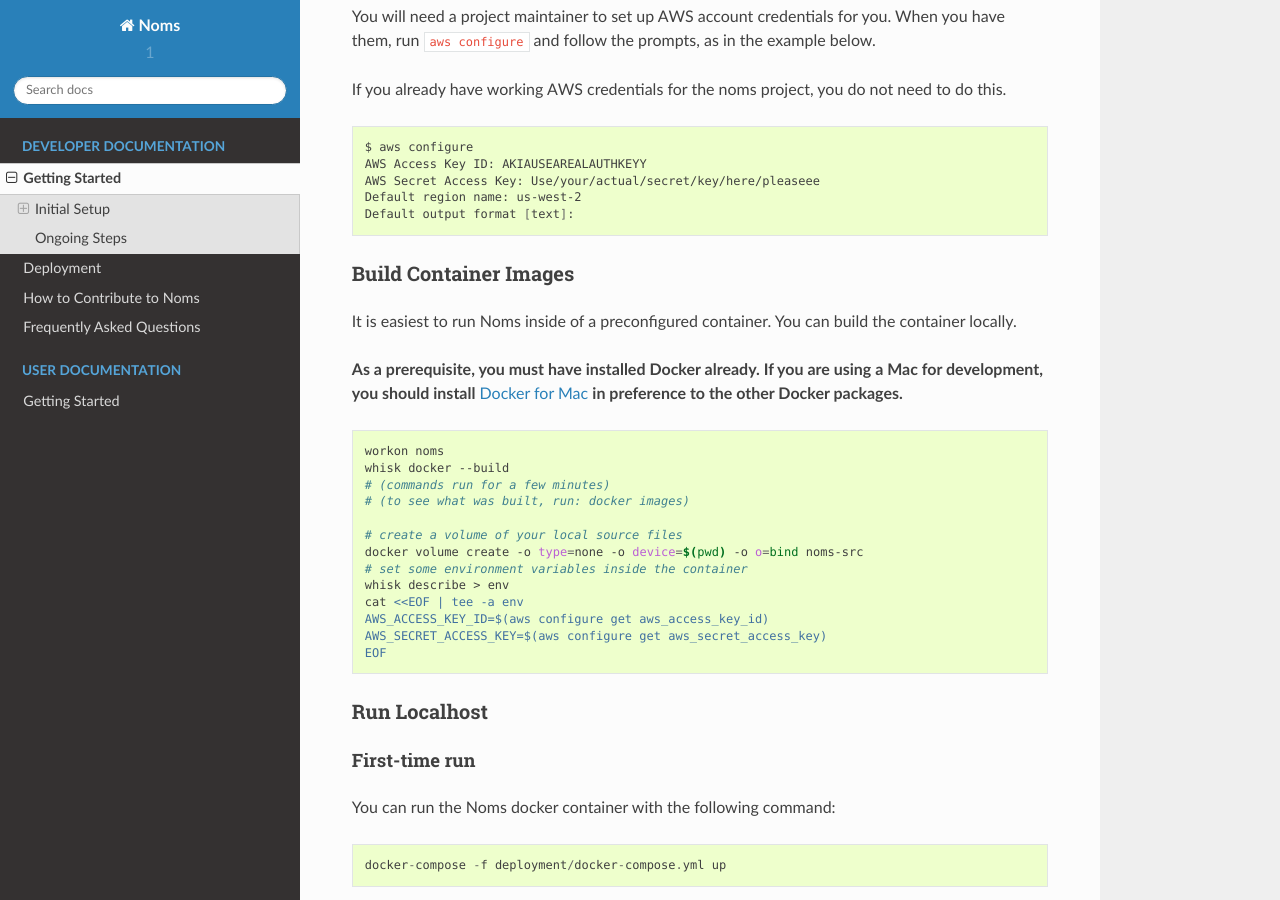
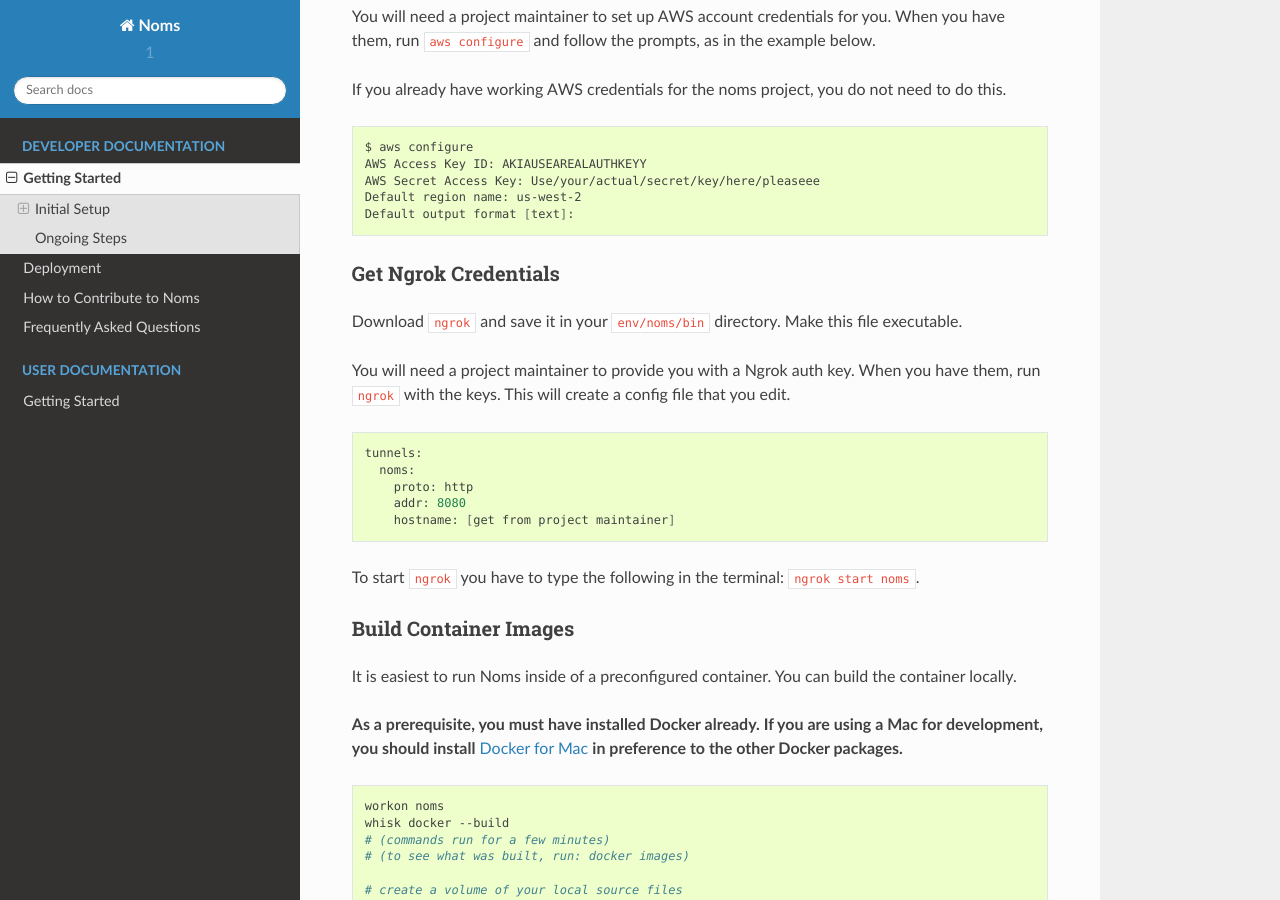
Before and after one commit to katharinechen/Noms, a Sphinx documentation site: the page built from docs/devgettingstarted.rst, in a window 1280 px wide and 900 px high, scrolled down 1076 px. Built offline with Sphinx 7.4.7 and the Read the Docs theme 2.0.0, drawn with Linux system fonts in a browser that asks for light colours; formulas are drawn with MathJax 3.

Commit message:
noms-33 Adding ngrok docs draft

```diff
--- a/docs/devgettingstarted.rst
+++ b/docs/devgettingstarted.rst
@@ -59,6 +59,24 @@ need to do this.
     AWS Secret Access Key: Use/your/actual/secret/key/here/pleaseee
     Default region name: us-west-2
     Default output format [text]:
+
+Get Ngrok Credentials
+~~~~~~~~~~~~~~~~~~~
+
+Download ``ngrok`` and save it in your ``env/noms/bin`` directory. Make this file executable.
+
+You will need a project maintainer to provide you with a Ngrok auth key.
+When you have them, run ``ngrok`` with the keys. This will create a config file that you edit.
+
+.. code-block:: bash
+
+    tunnels:
+      noms:
+        proto: http
+        addr: 8080
+        hostname: [get from project maintainer]
+
+To start ``ngrok`` you have to type the following in the terminal: ``ngrok start noms``.
 
 Build Container Images
 ~~~~~~~~~~~~~~~~~~~~~~
```
